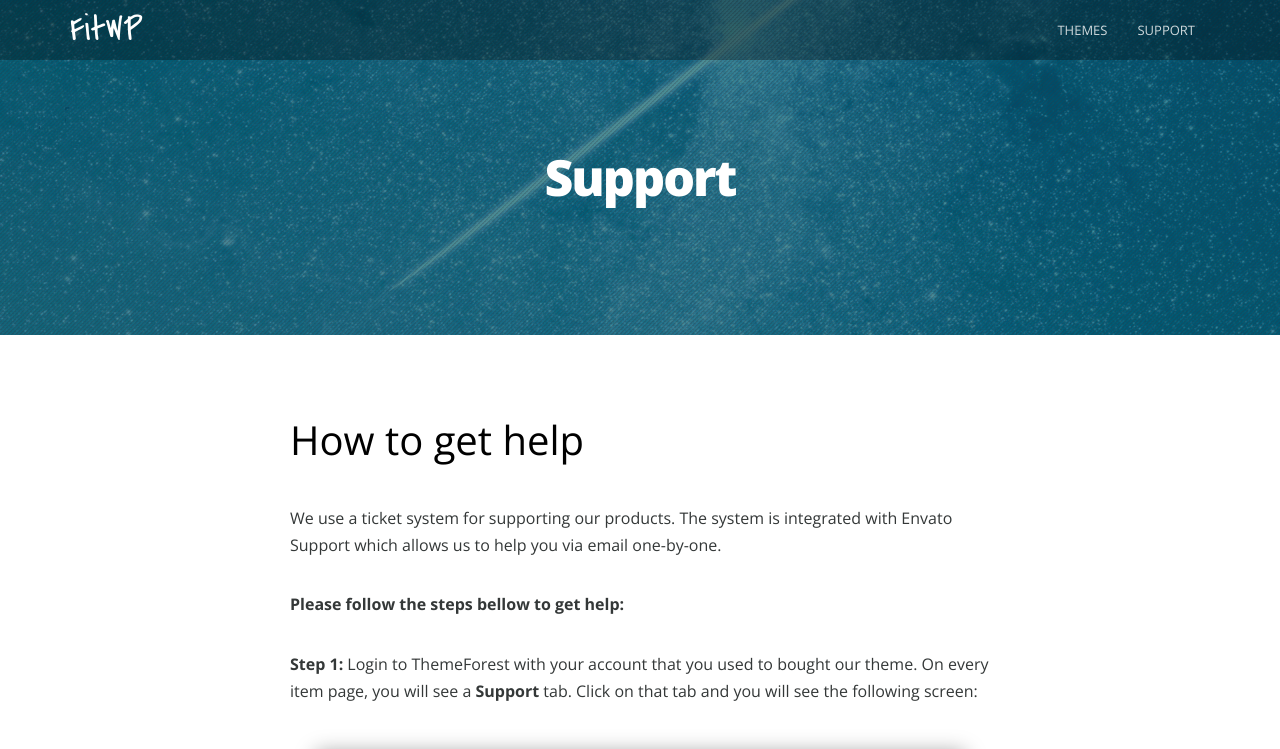
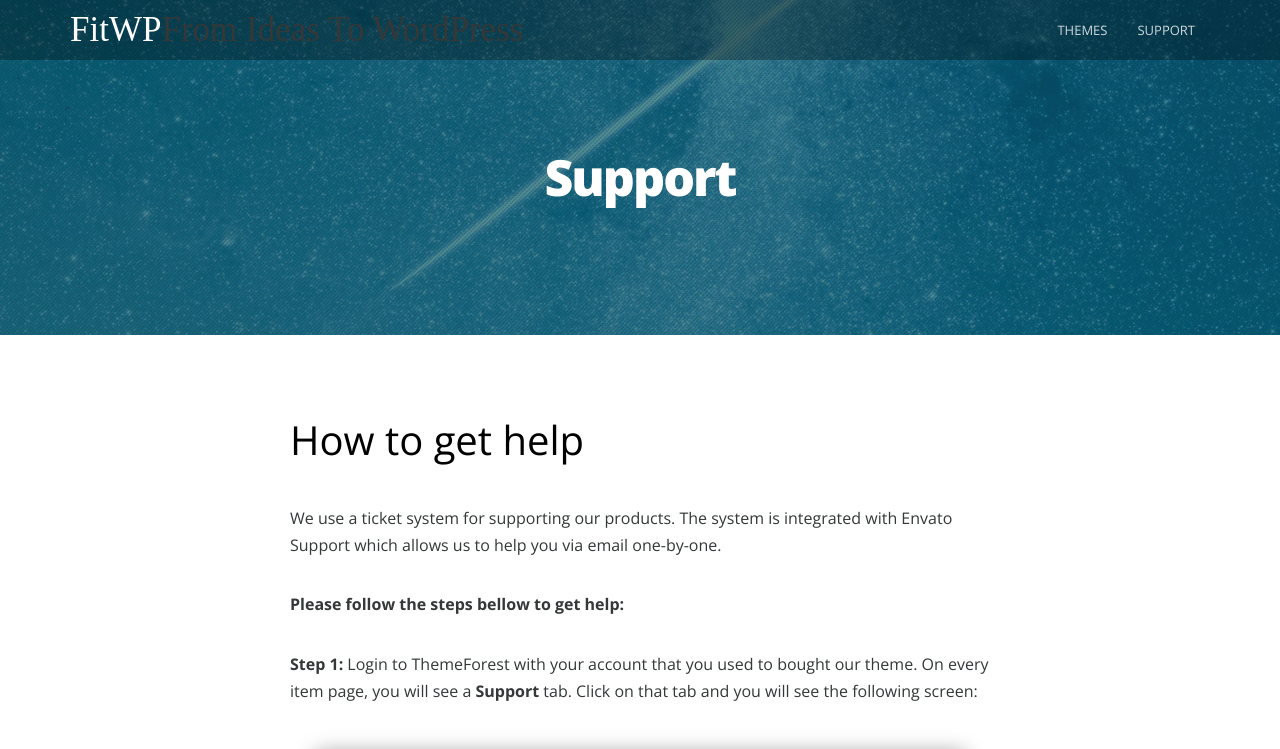
Before and after one commit to fitwp/fitwp.github.io, a Jekyll site: the page built from support.md, in a window 1280 px wide and 900 px high, cut to the strip 0-749 px from the top of the window. Built offline with Jekyll 4.4.1, drawn with Linux system fonts in a browser that asks for light colours.

Commit message:
Add site description

```diff
--- a/_includes/header.html
+++ b/_includes/header.html
@@ -8,7 +8,7 @@
 	<meta name="viewport" content="width=device-width, initial-scale=1">
 
 	<link rel="stylesheet" href="https://cdn.jsdelivr.net/bootstrap/3.3.6/css/bootstrap.min.css">
-	<link rel="stylesheet" href="https://fonts.googleapis.com/css?family=Open+Sans:400,300,700,800|Covered+By+Your+Grace|Homemade+Apple">
+	<link rel="stylesheet" href="https://fonts.googleapis.com/css?family=Open+Sans:400,300,700,800|Homemade+Apple">
 	<link rel="stylesheet" href="/css/style.css">
 	<link rel="canonical" href="http://fitwp.com{{ page.url }}" />
 	<script>
@@ -24,7 +24,7 @@
 {% include icons.svg %}
 <header class="header">
 	<div class="container">
-		<h1 class="logo"><a href="/">FitWP</a></h1>
+		<h1 class="logo"><a href="/">FitWP</a><span class="site-description">From Ideas To WordPress</span></h1>
 		<nav class="nav">
 			<ul>
 				<li><a href="http://themeforest.net/user/fitwp/portfolio/?ref=fitwp" target="_blank" class="menu-themes">Themes</a></li>
```
